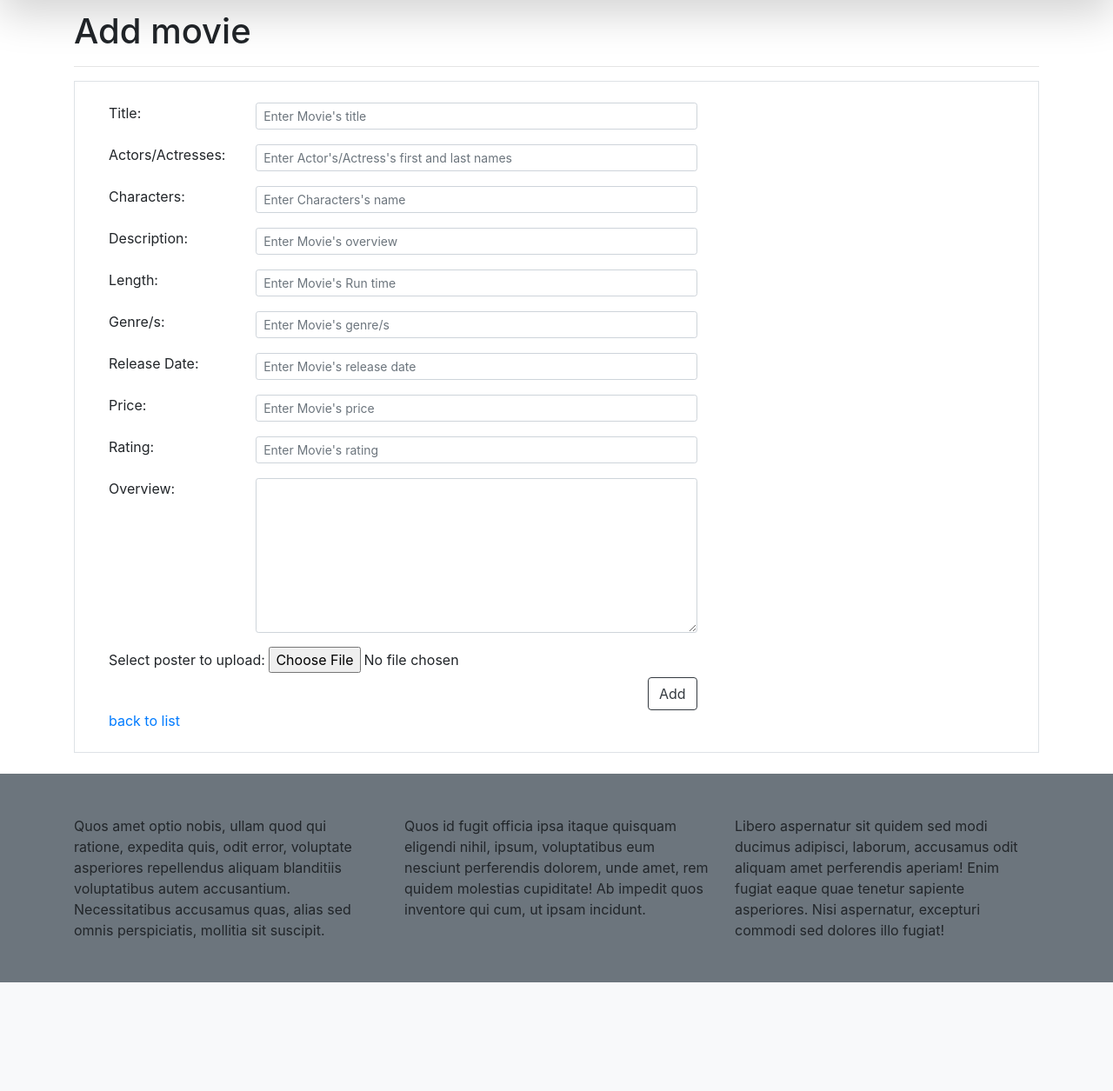
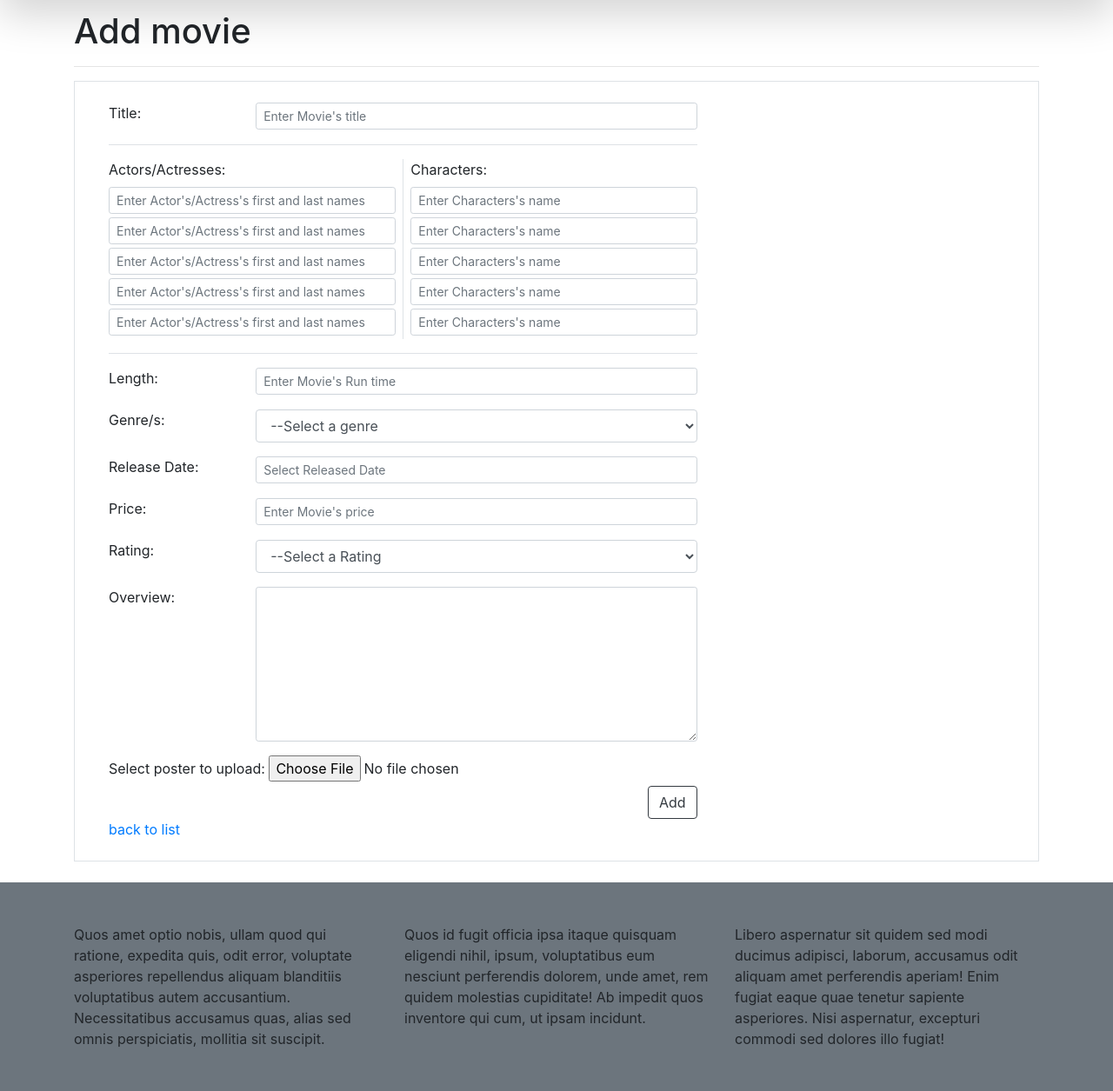
Before and after one commit to desmond700/MovieStore, a PHP site: page /manage/movies/index.php?action=add_movie in a window 1280 px wide. Shown: the part 68-1323 px from the top of the page at 87% size. Before the commit the page ends 1198 px from the top, so only its background shows below. Run offline with PHP 8.4, Linux system fonts and the light colour scheme; data that the repository does not hold is empty.

Commit message:
Re-structured form layout

```diff
--- a/manage/movies/add.php
+++ b/manage/movies/add.php
@@ -3,39 +3,50 @@
   <main class="mb-4" style="margin-top: 5em">
     <div class="container">
       <h1>Add movie</h1>
+      <?php //foreach($actors as $actor) : ?>
+        <p><?php echo $_POST['actors'][2] ?></p>
+      <?php //endforeach ?>
       <hr>
       <div class="border px-4 py-4">
-        <form action="upload.php" method="post" enctype="multipart/form-data">
-
-        </form>
         <form class="col-md-8" action="?action=add_movie" method="post" enctype="multipart/form-data">
-          <div class="d-flex form-group">
+          <div class="d-flex form-group border-bottom pb-3">
             <label class="col-sm-4 col-md-3 pl-0">Title:&nbsp;</label>
             <input class="form-control form-control-sm" type="text" name="title" placeholder="Enter Movie's title">
           </div>
-          <div class="d-flex form-group">
-            <label class="col-sm-4 col-md-3 pl-0">Actors/Actresses:&nbsp;</label>
-            <input class="form-control form-control-sm" type="text" name="actors" placeholder="Enter Actor's/Actress's first and last names">
+          <div class="d-flex justify-content-between pl-0 border-bottom ">
+            <div class="form-group w-50 pr-2">
+              <label class="pl-0">Actors/Actresses:&nbsp;</label>
+              <input class="form-control form-control-sm mb-1" type="text" name="actors[]" placeholder="Enter Actor's/Actress's first and last names">
+              <input class="form-control form-control-sm mb-1" type="text" name="actors[]" placeholder="Enter Actor's/Actress's first and last names">
+              <input class="form-control form-control-sm mb-1" type="text" name="actors[]" placeholder="Enter Actor's/Actress's first and last names">
+              <input class="form-control form-control-sm mb-1" type="text" name="actors[]" placeholder="Enter Actor's/Actress's first and last names">
+              <input class="form-control form-control-sm mb-1" type="text" name="actors[]" placeholder="Enter Actor's/Actress's first and last names">
+            </div>
+            <div class="form-group w-50 pl-2 border-left">
+              <label class=" pl-0">Characters:&nbsp;</label>
+              <input class="form-control form-control-sm mb-1" type="text" name="characters[]" placeholder="Enter Characters's name">
+              <input class="form-control form-control-sm mb-1" type="text" name="characters[]" placeholder="Enter Characters's name">
+              <input class="form-control form-control-sm mb-1" type="text" name="characters[]" placeholder="Enter Characters's name">
+              <input class="form-control form-control-sm mb-1" type="text" name="characters[]" placeholder="Enter Characters's name">
+              <input class="form-control form-control-sm mb-1" type="text" name="characters[]" placeholder="Enter Characters's name">
+            </div>
           </div>
-          <div class="d-flex form-group">
-            <label class="col-sm-4 col-md-3 pl-0">Characters:&nbsp;</label>
-            <input class="form-control form-control-sm" type="text" name="characters" placeholder="Enter Characters's name">
-          </div>
-          <div class="d-flex form-group">
-            <label class="col-sm-4 col-md-3 pl-0">Description:&nbsp;</label>
-            <input class="form-control form-control-sm" type="text" name="overview" placeholder="Enter Movie's overview">
-          </div>
-          <div class="d-flex form-group">
+          <div class="d-flex form-group pt-3">
             <label class="col-sm-4 col-md-3 pl-0">Length:&nbsp;</label>
             <input class="form-control form-control-sm" type="text" name="runtime" placeholder="Enter Movie's Run time">
           </div>
           <div class="d-flex form-group">
             <label class="col-sm-4 col-md-3 pl-0">Genre/s:&nbsp;</label>
-            <input class="form-control form-control-sm" type="text" name="genres" placeholder="Enter Movie's genre/s">
+            <select name="sectionid" class="form-control">" >
+                <option value="">--Select a genre</option>
+                <?php $genresResults = get_genres();  foreach ($genresResults as $genre) : ?>
+                    <option value="<?php echo $genre["Genre"] ?>"><?php echo $genre["Genre"] ?></option>
+                <?php endforeach;?>
+            </select>
           </div>
           <div class="d-flex form-group">
             <label class="col-sm-4 col-md-3 pl-0">Release Date:&nbsp;</label>
-            <input class="form-control form-control-sm" type="text" name="releasedate" placeholder="Enter Movie's release date">
+            <input class="form-control form-control-sm" type="text" id="datepicker" name="releasedate" placeholder="Select Released Date">
           </div>
           <div class="d-flex form-group">
             <label class="col-sm-4 col-md-3 pl-0">Price:&nbsp;</label>
@@ -43,7 +54,14 @@
           </div>
           <div class="d-flex form-group">
             <label class="col-sm-4 col-md-3 pl-0">Rating:&nbsp;</label>
-            <input class="form-control form-control-sm" type="text" name="rating" placeholder="Enter Movie's rating">
+            <select name="rating" class="form-control">" >
+                <option value="">--Select a Rating</option>
+                <option value="G">G</option>
+                <option value="PG">PG</option>
+                <option value="PG-13">PG-13</option>
+                <option value="R">R</option>
+                <option value="NC-17">NC-17</option>
+            </select>
           </div>
           <div class="d-flex form-group">
             <label class="col-sm-4 col-md-3 pl-0">Overview:&nbsp;</label>
```
Also changed, not shown: manage/movies/edit.php (+16 -10 lines).
